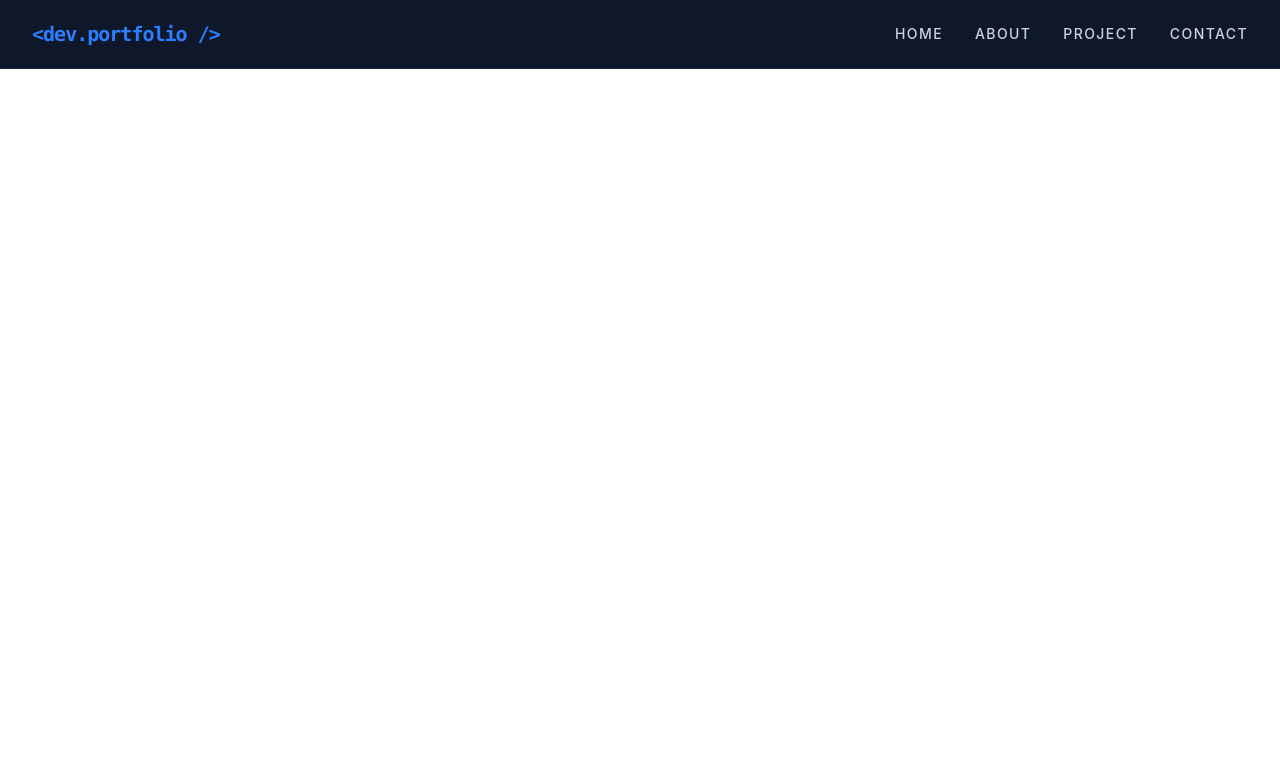
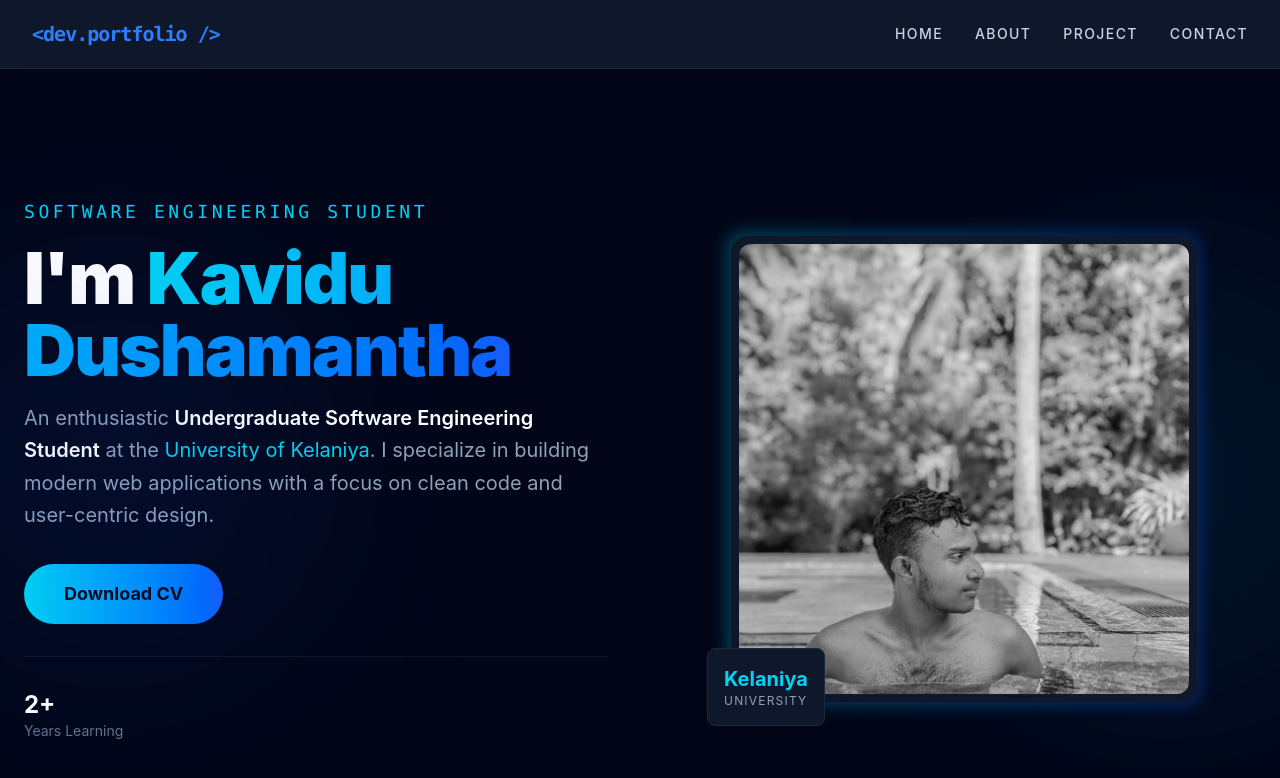
Before and after one commit to kavidu717/portfolio, a React app: page / in a window 1280 px wide. Shown: the top 778 px of the page. Built offline with nearby package versions, Linux system fonts and the light colour scheme; the HTML template or start-up script is replaced by a standard one.

Commit message:
create the main herosection page

```diff
--- a/src/App.jsx
+++ b/src/App.jsx
@@ -1,8 +1,10 @@
- import Navbar from "./components/Navbar";
+ import Herosection from "./components/Herosection";
+import Navbar from "./components/Navbar";
   export default function App() {
   return (
     <>
       <Navbar />
+      <Herosection />
     </>
   );
 }
--- /dev/null
+++ b/src/components/Herosection.jsx
@@ -0,0 +1,74 @@
+export default function Herosection() {
+  return (
+    <section className="relative w-full min-h-screen bg-slate-950 flex items-center justify-center py-20 px-6 overflow-hidden">
+
+
+      <div className="absolute top-1/4 -left-20 w-96 h-96 bg-blue-600/10 rounded-full blur-[120px]"></div>
+      <div className="absolute bottom-1/4 -right-20 w-96 h-96 bg-cyan-500/10 rounded-full blur-[120px]"></div>
+
+      <div className="max-w-7xl mx-auto grid grid-cols-1 lg:grid-cols-2 gap-16 items-center">
+
+
+        <div className="order-2 lg:order-1 text-center lg:text-left space-y-8">
+          <div className="space-y-4">
+            <h3 className="text-cyan-400 font-mono text-lg tracking-[0.2em] uppercase">
+              Software Engineering Student
+            </h3>
+
+            <h1 className="text-5xl md:text-7xl font-black text-white tracking-tight">
+              I'm <span className="bg-gradient-to-r from-cyan-400 to-blue-600 bg-clip-text text-transparent">Kavidu Dushamantha</span>
+            </h1>
+
+            <p className="text-slate-400 text-lg md:text-xl leading-relaxed max-w-xl mx-auto lg:mx-0">
+              An enthusiastic <span className="text-white font-semibold">Undergraduate Software Engineering Student</span> at the
+              <span className="text-cyan-400"> University of Kelaniya</span>.
+              I specialize in building modern web applications with a focus on clean code and user-centric design.
+            </p>
+          </div>
+
+
+          <div className="flex flex-wrap justify-center lg:justify-start gap-5">
+            <button className="px-10 py-4 bg-gradient-to-r from-cyan-400 to-blue-600 rounded-full text-slate-950 font-bold text-lg hover:shadow-[0_0_20px_rgba(34,211,238,0.4)] transition-all duration-300 hover:scale-105">
+              Download CV
+            </button>
+
+
+          </div>
+
+
+          <div className="pt-8 flex justify-center lg:justify-start gap-10 border-t border-slate-900">
+            <div>
+              <p className="text-white text-2xl font-bold">2+</p>
+              <p className="text-slate-500 text-sm">Years Learning</p>
+            </div>
+
+          </div>
+        </div>
+
+
+        <div className="order-1 lg:order-2 flex justify-center items-center">
+          <div className="relative group">
+
+            <div className="absolute -inset-1 bg-gradient-to-r from-cyan-400 to-blue-600 rounded-2xl blur opacity-30 group-hover:opacity-60 transition duration-1000"></div>
+
+
+            <div className="relative bg-slate-900 p-2 rounded-2xl">
+              <img
+                src="profile pic.jpg"
+                alt="Aditya Kumar"
+                className="w-72 h-72 md:w-[450px] md:h-[450px] object-cover rounded-xl grayscale hover:grayscale-0 transition-all duration-700"
+              />
+            </div>
+
+
+            <div className="absolute -bottom-6 -left-6 bg-slate-900 border border-slate-800 p-4 rounded-lg shadow-2xl hidden md:block">
+              <p className="text-cyan-400 font-bold text-xl">Kelaniya</p>
+              <p className="text-slate-400 text-xs uppercase tracking-widest">University</p>
+            </div>
+          </div>
+        </div>
+
+      </div>
+    </section>
+  );
+}
--- a/src/components/Navbar.jsx
+++ b/src/components/Navbar.jsx
@@ -4,7 +4,7 @@ export default function Navbar() {
   return (
     <>
 
-      <div className="flex justify-between items-center bg-slate-900 px-8 py-5 w-full sticky top-0 z-50 border-b border-slate-800">
+      <div className="flex justify-between items-center bg-slate-900 px-8 py-5 w-full sticky top-0 z-50 border-b border-slate-800 backdrop-blur">
 
         {/* Logo Section */}
         <div className="text-white group cursor-pointer">
```
Also changed, not shown: public/profile pic.jpg (added).
